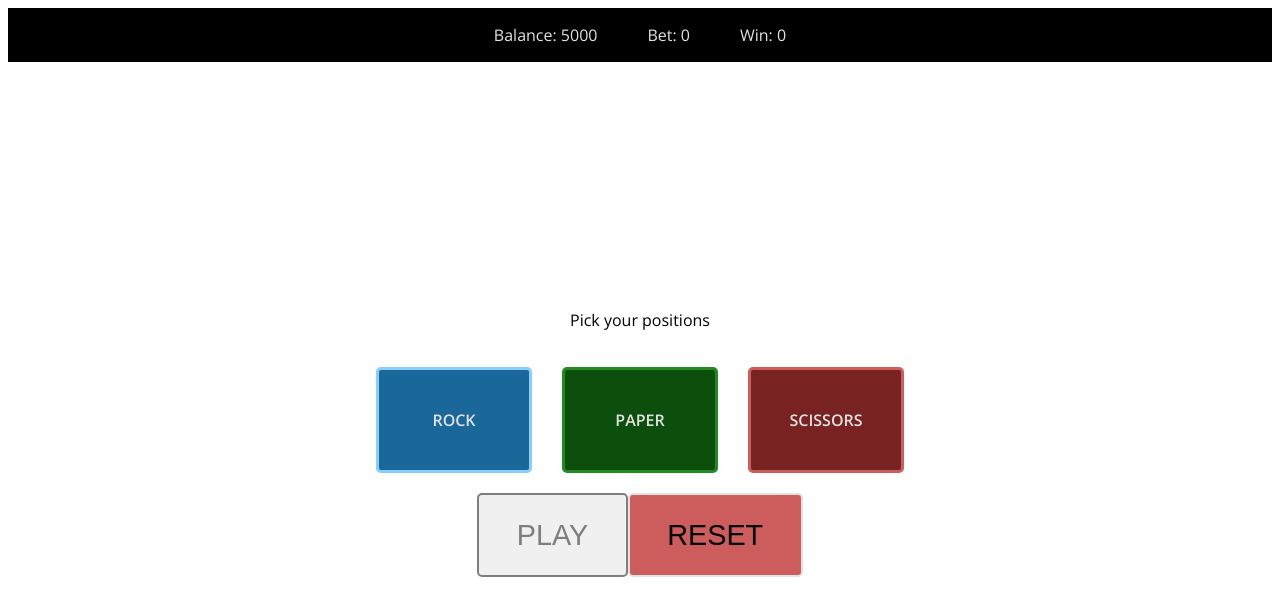
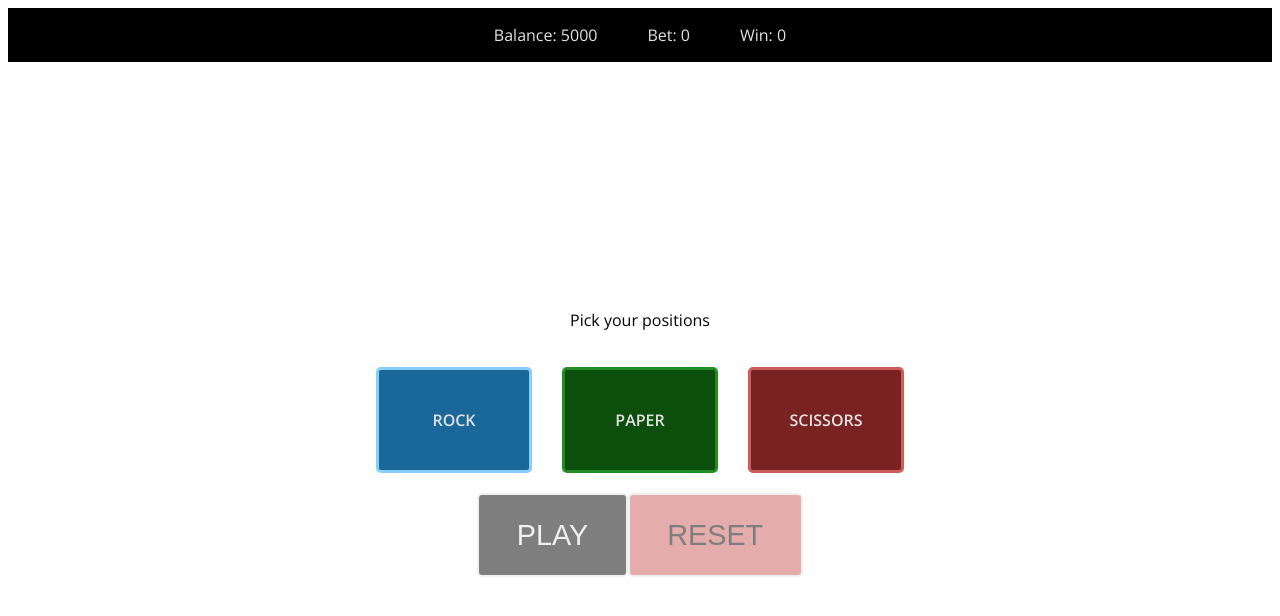
Before and after one commit to KiraBurova/rock-paper-scissors, a React (Vite) app: page / in a window 1280 px wide. Shown: the top 616 px of the page. Built offline with nearby package versions, Linux system fonts and the light colour scheme.

Commit message:
added disabled style to buttons

```diff
--- a/src/App.tsx
+++ b/src/App.tsx
@@ -80,10 +80,10 @@ function App() {
           ))}
         </div>
         <div>
-          <button disabled={loading || !numberOfBets} className={styles.playButton} onClick={handleStartGame}>
+          <button className={styles.playButton} disabled={loading || !numberOfBets} onClick={handleStartGame}>
             Play
           </button>
-          <button className={styles.resetButton} onClick={handleResetGame}>
+          <button className={styles.resetButton} disabled={!numberOfBets} onClick={handleResetGame}>
             Reset
           </button>
         </div>
--- a/src/styles.module.scss
+++ b/src/styles.module.scss
@@ -36,7 +36,7 @@
   cursor: pointer;
   transition: var(--transition);
 
-  &:hover {
+  &:hover:enabled {
     background: var(--main-light);
     color: var(--main-dark);
     border: 2px solid var(--main-dark);
@@ -44,9 +44,6 @@
 
   &:disabled {
     cursor: initial;
-    background: var(--main-light);
-    color: var(--main-dark);
-    border: 2px solid var(--main-dark);
     opacity: 0.5;
   }
 }
@@ -59,9 +56,13 @@
   border-radius: var(--border-radius);
   border: 2px solid var(--main-light);
 
-  &:hover {
+  &:hover:enabled {
     background: var(--main-red);
     color: var(--main-dark);
     border-radius: var(--border-radius);
   }
+  &:disabled {
+    cursor: initial;
+    opacity: 0.5;
+  }
 }
```
